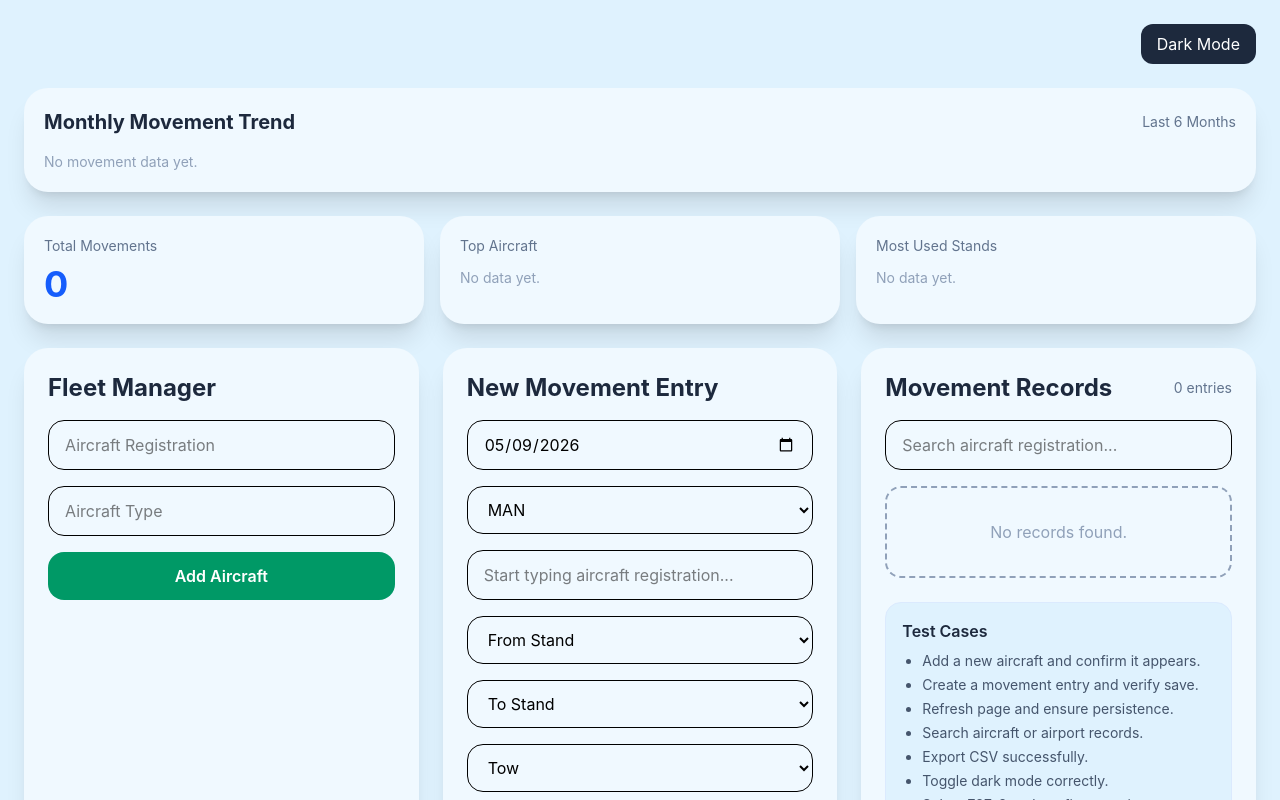
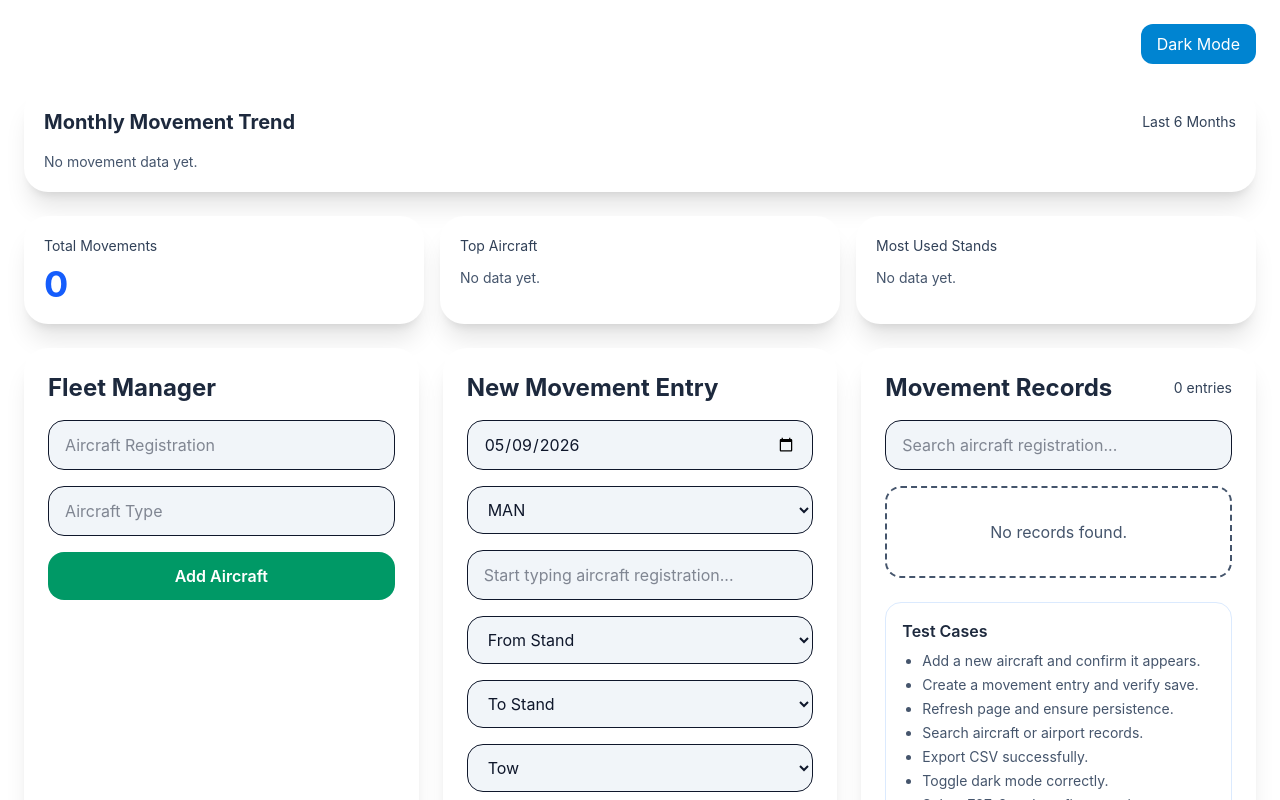
Before and after one commit to waynetaylor89/tui-logbook-v2, a React (Vite) app: page / in a window 1280 px wide. Shown: the top 800 px of the page. Built offline with nearby package versions, Linux system fonts and the light colour scheme.

Commit message:
improved dark mode readability

```diff
--- a/src/App.jsx
+++ b/src/App.jsx
@@ -294,30 +294,30 @@ export default function AircraftMovementLogbook() {
 
   return (
     <div className={darkMode ? "dark min-h-screen bg-slate-900" : "min-h-screen bg-sky-100"}>
-      <div className="min-h-screen bg-sky-100 dark:bg-slate-900 p-2 sm:p-4 lg:p-6 transition-colors">
+      <div className="min-h-screen bg-white dark:bg-slate-900 p-2 sm:p-4 lg:p-6 transition-colors">
         <div className="max-w-7xl mx-auto space-y-3 sm:space-y-6">
           <div className="flex justify-end">
             <button
               onClick={() => setDarkMode(!darkMode)}
-              className="bg-slate-800 text-white px-4 py-2 rounded-xl"
+              className="bg-sky-600 hover:bg-sky-700 text-white px-4 py-2 rounded-xl transition-colors"
             >
               {darkMode ? "Light Mode" : "Dark Mode"}
             </button>
           </div>
 
-          <div className="bg-sky-50 dark:bg-slate-800 rounded-2xl sm:rounded-3xl shadow-lg sm:shadow-xl p-3 sm:p-5 transition-colors">
+          <div className="bg-white dark:bg-slate-800 rounded-2xl sm:rounded-3xl shadow-lg sm:shadow-xl p-3 sm:p-5 transition-colors">
             <div className="flex justify-between items-center mb-4">
               <h2 className="text-xl font-bold text-slate-800 dark:text-white">
                 Monthly Movement Trend
               </h2>
-              <span className="text-sm text-slate-500 dark:text-slate-300">
+              <span className="text-sm text-slate-700 dark:text-slate-300">
                 Last 6 Months
               </span>
             </div>
 
             <div className="space-y-3">
               {monthlyMovements.length === 0 ? (
-                <div className="text-slate-400 text-sm">No movement data yet.</div>
+                <div className="text-slate-600 text-sm">No movement data yet.</div>
               ) : (
                 monthlyMovements.map(([month, count]) => (
                   <div key={month}>
@@ -338,8 +338,8 @@ export default function AircraftMovementLogbook() {
           </div>
 
           <div className="grid grid-cols-1 sm:grid-cols-2 lg:grid-cols-3 gap-3 sm:gap-4">
-            <div className="bg-sky-50 dark:bg-slate-800 rounded-2xl sm:rounded-3xl shadow-lg sm:shadow-xl p-3 sm:p-5 transition-colors">
-              <div className="text-sm text-slate-500 dark:text-slate-300 mb-2">
+            <div className="bg-white dark:bg-slate-800 rounded-2xl sm:rounded-3xl shadow-lg sm:shadow-xl p-3 sm:p-5 transition-colors">
+              <div className="text-sm text-slate-700 dark:text-slate-300 mb-2">
                 Total Movements
               </div>
               <div className="text-2xl sm:text-4xl font-bold text-blue-600">
@@ -347,14 +347,14 @@ export default function AircraftMovementLogbook() {
               </div>
             </div>
 
-            <div className="bg-sky-50 dark:bg-slate-800 rounded-2xl sm:rounded-3xl shadow-lg sm:shadow-xl p-3 sm:p-5 transition-colors">
-              <div className="text-sm text-slate-500 dark:text-slate-300 mb-3">
+            <div className="bg-white dark:bg-slate-800 rounded-2xl sm:rounded-3xl shadow-lg sm:shadow-xl p-3 sm:p-5 transition-colors">
+              <div className="text-sm text-slate-700 dark:text-slate-300 mb-3">
                 Top Aircraft
               </div>
 
               <div className="space-y-2 text-sm">
                 {stats.topAircraft.length === 0 ? (
-                  <div className="text-slate-400">No data yet.</div>
+                  <div className="text-slate-600">No data yet.</div>
                 ) : (
                   stats.topAircraft.map(([name, count]) => (
                     <div
@@ -371,14 +371,14 @@ export default function AircraftMovementLogbook() {
               </div>
             </div>
 
-            <div className="bg-sky-50 dark:bg-slate-800 rounded-2xl sm:rounded-3xl shadow-lg sm:shadow-xl p-3 sm:p-5 transition-colors">
-              <div className="text-sm text-slate-500 dark:text-slate-300 mb-3">
+            <div className="bg-white dark:bg-slate-800 rounded-2xl sm:rounded-3xl shadow-lg sm:shadow-xl p-3 sm:p-5 transition-colors">
+              <div className="text-sm text-slate-700 dark:text-slate-300 mb-3">
                 Most Used Stands
               </div>
 
               <div className="space-y-2 text-sm">
                 {stats.topStands.length === 0 ? (
-                  <div className="text-slate-400">No data yet.</div>
+                  <div className="text-slate-600">No data yet.</div>
                 ) : (
                   stats.topStands.map(([name, count]) => (
                     <div
@@ -397,7 +397,7 @@ export default function AircraftMovementLogbook() {
           </div>
 
           <div className="grid lg:grid-cols-3 gap-6">
-            <div className="bg-sky-50 dark:bg-slate-800 rounded-2xl sm:rounded-3xl shadow-lg sm:shadow-xl p-3 sm:p-6 space-y-4 transition-colors">
+            <div className="bg-white dark:bg-slate-800 rounded-2xl sm:rounded-3xl shadow-lg sm:shadow-xl p-3 sm:p-6 space-y-4 transition-colors">
               <h2 className="text-lg sm:text-2xl font-bold text-slate-800 dark:text-white">
                 Fleet Manager
               </h2>
@@ -406,14 +406,14 @@ export default function AircraftMovementLogbook() {
                 value={newReg}
                 onChange={(e) => setNewReg(e.target.value.toUpperCase())}
                 placeholder="Aircraft Registration"
-                className="w-full border dark:border-slate-600 dark:bg-slate-700 dark:text-white rounded-2xl px-3 sm:px-4 py-2 sm:py-3 transition-colors"
+                className="w-full border dark:border-slate-600 bg-slate-100 dark:bg-slate-700 text-slate-900 dark:text-white rounded-2xl px-3 sm:px-4 py-2 sm:py-3 transition-colors"
               />
 
               <input
                 value={newType}
                 onChange={(e) => setNewType(e.target.value)}
                 placeholder="Aircraft Type"
-                className="w-full border dark:border-slate-600 dark:bg-slate-700 dark:text-white rounded-2xl px-3 sm:px-4 py-2 sm:py-3 transition-colors"
+                className="w-full border dark:border-slate-600 bg-slate-100 dark:bg-slate-700 text-slate-900 dark:text-white rounded-2xl px-3 sm:px-4 py-2 sm:py-3 transition-colors"
               />
 
               <button
@@ -424,7 +424,7 @@ export default function AircraftMovementLogbook() {
               </button>
             </div>
 
-            <div className="bg-sky-50 dark:bg-slate-800 rounded-2xl sm:rounded-3xl shadow-lg sm:shadow-xl p-3 sm:p-6 space-y-4 transition-colors">
+            <div className="bg-white dark:bg-slate-800 rounded-2xl sm:rounded-3xl shadow-lg sm:shadow-xl p-3 sm:p-6 space-y-4 transition-colors">
               <h2 className="text-lg sm:text-2xl font-bold text-slate-800 dark:text-white">
                 New Movement Entry
               </h2>
@@ -433,13 +433,13 @@ export default function AircraftMovementLogbook() {
                 type="date"
                 value={movementDate}
                 onChange={(e) => setMovementDate(e.target.value)}
-                className="w-full border dark:border-slate-600 dark:bg-slate-700 dark:text-white rounded-2xl px-3 sm:px-4 py-2 sm:py-3 transition-colors"
+                className="w-full border dark:border-slate-600 bg-slate-100 dark:bg-slate-700 text-slate-900 dark:text-white rounded-2xl px-3 sm:px-4 py-2 sm:py-3 transition-colors"
               />
 
               <select
                 value={airport}
                 onChange={(e) => setAirport(e.target.value)}
-                className="w-full border dark:border-slate-600 dark:bg-slate-700 dark:text-white rounded-2xl px-3 sm:px-4 py-2 sm:py-3 transition-colors"
+                className="w-full border dark:border-slate-600 bg-slate-100 dark:bg-slate-700 text-slate-900 dark:text-white rounded-2xl px-3 sm:px-4 py-2 sm:py-3 transition-colors"
               >
                 {airports.map((airportCode) => (
                   <option key={airportCode} value={airportCode}>
@@ -458,11 +458,11 @@ export default function AircraftMovementLogbook() {
                   onFocus={() => setShowAircraftSuggestions(true)}
                   onBlur={() => setTimeout(() => setShowAircraftSuggestions(false), 200)}
                   placeholder="Start typing aircraft registration..."
-                  className="w-full border dark:border-slate-600 dark:bg-slate-700 dark:text-white rounded-2xl px-3 sm:px-4 py-2 sm:py-3 transition-colors"
+                  className="w-full border dark:border-slate-600 bg-slate-100 dark:bg-slate-700 text-slate-900 dark:text-white rounded-2xl px-3 sm:px-4 py-2 sm:py-3 transition-colors"
                 />
 
                 {showAircraftSuggestions && filteredAircraftOptions.length > 0 && (
-                  <div className="absolute z-20 w-full mt-1 bg-sky-50 dark:bg-slate-800 border dark:border-slate-700 rounded-2xl shadow-xl max-h-60 overflow-y-auto">
+                  <div className="absolute z-20 w-full mt-1 bg-white dark:bg-slate-800 border dark:border-slate-700 rounded-2xl shadow-xl max-h-60 overflow-y-auto">
                     {filteredAircraftOptions.map((plane) => (
                       <button
                         key={plane}
@@ -489,7 +489,7 @@ export default function AircraftMovementLogbook() {
               <select
                 value={fromStand}
                 onChange={(e) => setFromStand(e.target.value)}
-                className="w-full border dark:border-slate-600 dark:bg-slate-700 dark:text-white rounded-2xl px-3 sm:px-4 py-2 sm:py-3 transition-colors"
+                className="w-full border dark:border-slate-600 bg-slate-100 dark:bg-slate-700 text-slate-900 dark:text-white rounded-2xl px-3 sm:px-4 py-2 sm:py-3 transition-colors"
               >
                 <option value="">From Stand</option>
                 {airportStands[airport].map((stand) => (
@@ -502,7 +502,7 @@ export default function AircraftMovementLogbook() {
               <select
                 value={toStand}
                 onChange={(e) => setToStand(e.target.value)}
-                className="w-full border dark:border-slate-600 dark:bg-slate-700 dark:text-white rounded-2xl px-3 sm:px-4 py-2 sm:py-3 transition-colors"
+                className="w-full border dark:border-slate-600 bg-slate-100 dark:bg-slate-700 text-slate-900 dark:text-white rounded-2xl px-3 sm:px-4 py-2 sm:py-3 transition-colors"
               >
                 <option value="">To Stand</option>
                 {airportStands[airport].map((stand) => (
@@ -515,7 +515,7 @@ export default function AircraftMovementLogbook() {
               <select
                 value={movementType}
                 onChange={(e) => setMovementType(e.target.value)}
-                className="w-full border dark:border-slate-600 dark:bg-slate-700 dark:text-white rounded-2xl px-3 sm:px-4 py-2 sm:py-3 transition-colors"
+                className="w-full border dark:border-slate-600 bg-slate-100 dark:bg-slate-700 text-slate-900 dark:text-white rounded-2xl px-3 sm:px-4 py-2 sm:py-3 transition-colors"
               >
                 {movementTypes.map((type) => (
                   <option key={type} value={type}>
@@ -529,7 +529,7 @@ export default function AircraftMovementLogbook() {
                 onChange={(e) => setNotes(e.target.value)}
                 placeholder="Movement Notes"
                 rows={3}
-                className="w-full border dark:border-slate-600 dark:bg-slate-700 dark:text-white rounded-2xl px-3 sm:px-4 py-2 sm:py-3 resize-none transition-colors"
+                className="w-full border dark:border-slate-600 bg-slate-100 dark:bg-slate-700 text-slate-900 dark:text-white rounded-2xl px-3 sm:px-4 py-2 sm:py-3 resize-none transition-colors"
               />
 
               <button
@@ -554,13 +554,13 @@ export default function AircraftMovementLogbook() {
               </button>
             </div>
 
-            <div className="bg-sky-50 dark:bg-slate-800 rounded-2xl sm:rounded-3xl shadow-lg sm:shadow-xl p-3 sm:p-6 transition-colors">
+            <div className="bg-white dark:bg-slate-800 rounded-2xl sm:rounded-3xl shadow-lg sm:shadow-xl p-3 sm:p-6 transition-colors">
               <div className="flex justify-between items-center mb-4">
                 <h2 className="text-lg sm:text-2xl font-bold text-slate-800 dark:text-white">
                   Movement Records
                 </h2>
 
-                <span className="text-sm text-slate-500 dark:text-slate-300">
+                <span className="text-sm text-slate-700 dark:text-slate-300">
                   {filteredHistory.length} entries
                 </span>
               </div>
@@ -575,11 +575,11 @@ export default function AircraftMovementLogbook() {
                   onFocus={() => setShowSearchSuggestions(true)}
                   onBlur={() => setTimeout(() => setShowSearchSuggestions(false), 200)}
                   placeholder="Search aircraft registration..."
-                  className="w-full border dark:border-slate-600 dark:bg-slate-700 dark:text-white rounded-2xl px-3 sm:px-4 py-2 sm:py-3 transition-colors"
+                  className="w-full border dark:border-slate-600 bg-slate-100 dark:bg-slate-700 text-slate-900 dark:text-white rounded-2xl px-3 sm:px-4 py-2 sm:py-3 transition-colors"
                 />
 
                 {showSearchSuggestions && filteredAircraftSuggestions.length > 0 && (
-                  <div className="absolute z-20 w-full mt-1 bg-sky-50 dark:bg-slate-800 border dark:border-slate-700 rounded-2xl shadow-xl max-h-60 overflow-y-auto">
+                  <div className="absolute z-20 w-full mt-1 bg-white dark:bg-slate-800 border dark:border-slate-700 rounded-2xl shadow-xl max-h-60 overflow-y-auto">
                     {filteredAircraftSuggestions.map((plane) => (
                       <button
                         key={plane}
@@ -625,7 +625,7 @@ export default function AircraftMovementLogbook() {
                             date: e.target.value,
                           })
                         }
-                        className="w-full border dark:border-slate-600 dark:bg-slate-700 dark:text-white rounded-2xl px-3 sm:px-4 py-2 sm:py-3 transition-colors"
+                        className="w-full border dark:border-slate-600 bg-slate-100 dark:bg-slate-700 text-slate-900 dark:text-white rounded-2xl px-3 sm:px-4 py-2 sm:py-3 transition-colors"
                       />
 
                       <select
@@ -636,7 +636,7 @@ export default function AircraftMovementLogbook() {
                             aircraft: e.target.value,
                           })
                         }
-                        className="w-full border dark:border-slate-600 dark:bg-slate-700 dark:text-white rounded-2xl px-3 sm:px-4 py-2 sm:py-3 transition-colors"
+                        className="w-full border dark:border-slate-600 bg-slate-100 dark:bg-slate-700 text-slate-900 dark:text-white rounded-2xl px-3 sm:px-4 py-2 sm:py-3 transition-colors"
                       >
                         {fleet.map((plane) => (
                           <option key={plane} value={plane}>
@@ -654,7 +654,7 @@ export default function AircraftMovementLogbook() {
                               fromStand: e.target.value,
                             })
                           }
-                          className="w-full border dark:border-slate-600 dark:bg-slate-700 dark:text-white rounded-2xl px-3 sm:px-4 py-2 sm:py-3 transition-colors"
+                          className="w-full border dark:border-slate-600 bg-slate-100 dark:bg-slate-700 text-slate-900 dark:text-white rounded-2xl px-3 sm:px-4 py-2 sm:py-3 transition-colors"
                         >
                           {airportStands[editingData.airport || airport].map((stand) => (
                             <option key={stand} value={stand}>
@@ -671,7 +671,7 @@ export default function AircraftMovementLogbook() {
                               toStand: e.target.value,
                             })
                           }
-                          className="w-full border dark:border-slate-600 dark:bg-slate-700 dark:text-white rounded-2xl px-3 sm:px-4 py-2 sm:py-3 transition-colors"
+                          className="w-full border dark:border-slate-600 bg-slate-100 dark:bg-slate-700 text-slate-900 dark:text-white rounded-2xl px-3 sm:px-4 py-2 sm:py-3 transition-colors"
                         >
                           {airportStands[editingData.airport || airport].map((stand) => (
                             <option key={stand} value={stand}>
@@ -689,7 +689,7 @@ export default function AircraftMovementLogbook() {
                             movementType: e.target.value,
                           })
                         }
-                        className="w-full border dark:border-slate-600 dark:bg-slate-700 dark:text-white rounded-2xl px-3 sm:px-4 py-2 sm:py-3 transition-colors"
+                        className="w-full border dark:border-slate-600 bg-slate-100 dark:bg-slate-700 text-slate-900 dark:text-white rounded-2xl px-3 sm:px-4 py-2 sm:py-3 transition-colors"
                       >
                         {movementTypes.map((type) => (
                           <option key={type} value={type}>
@@ -708,7 +708,7 @@ export default function AircraftMovementLogbook() {
                         }
                         rows={3}
                         placeholder="Edit movement notes"
-                        className="w-full border dark:border-slate-600 dark:bg-slate-700 dark:text-white rounded-2xl px-3 sm:px-4 py-2 sm:py-3 resize-none transition-colors"
+                        className="w-full border dark:border-slate-600 bg-slate-100 dark:bg-slate-700 text-slate-900 dark:text-white rounded-2xl px-3 sm:px-4 py-2 sm:py-3 resize-none transition-colors"
                       />
 
                       <button
@@ -721,14 +721,14 @@ export default function AircraftMovementLogbook() {
                   </div>
                 )}
                 {filteredHistory.length === 0 ? (
-                  <div className="border-2 border-dashed dark:border-slate-600 rounded-2xl p-8 text-center text-slate-400 dark:text-slate-500 transition-colors">
+                  <div className="border-2 border-dashed dark:border-slate-600 rounded-2xl p-8 text-center text-slate-600 dark:text-slate-500 transition-colors">
                     No records found.
                   </div>
                 ) : (
                   filteredHistory.map((item, index) => (
                     <div
                       key={`${item.aircraft}-${index}`}
-                      className="border dark:border-slate-700 rounded-xl sm:rounded-2xl p-2 sm:p-4 bg-sky-50 dark:bg-slate-900 transition-colors"
+                      className="border dark:border-slate-700 rounded-xl sm:rounded-2xl p-2 sm:p-4 bg-white dark:bg-slate-900 transition-colors"
                     >
                       <div className="flex flex-col sm:flex-row justify-between items-start gap-2 sm:gap-4">
                         <div>
@@ -736,7 +736,7 @@ export default function AircraftMovementLogbook() {
                             {item.aircraft}
                           </div>
 
-                          <div className="text-xs sm:text-sm text-slate-500 dark:text-slate-300 mt-1">
+                          <div className="text-xs sm:text-sm text-slate-700 dark:text-slate-300 mt-1">
                             {item.date} • {item.time}
                           </div>
 
@@ -746,7 +746,7 @@ export default function AircraftMovementLogbook() {
                         </div>
 
                         <div className="text-right">
-                          <div className="text-sm text-slate-500 dark:text-slate-300">
+                          <div className="text-sm text-slate-700 dark:text-slate-300">
                             Stand Move
                           </div>
 
@@ -757,7 +757,7 @@ export default function AircraftMovementLogbook() {
                       </div>
 
                       {item.notes && (
-                        <div className="mt-2 sm:mt-4 bg-sky-50 dark:bg-slate-800 border dark:border-slate-700 rounded-xl p-2 sm:p-3 text-xs sm:text-sm text-slate-700 dark:text-slate-200 whitespace-pre-wrap transition-colors">
+                        <div className="mt-2 sm:mt-4 bg-white dark:bg-slate-800 border dark:border-slate-700 rounded-xl p-2 sm:p-3 text-xs sm:text-sm text-slate-700 dark:text-slate-200 whitespace-pre-wrap transition-colors">
                           {item.notes}
                         </div>
                       )}
@@ -782,7 +782,7 @@ export default function AircraftMovementLogbook() {
                 )}
               </div>
 
-              <div className="mt-6 bg-sky-100 dark:bg-slate-900 border border-blue-100 dark:border-slate-700 rounded-2xl p-4 transition-colors">
+              <div className="mt-6 bg-white dark:bg-slate-900 border border-blue-100 dark:border-slate-700 rounded-2xl p-4 transition-colors">
                 <h3 className="font-semibold text-slate-800 dark:text-white mb-2">
                   Test Cases
                 </h3>
```
